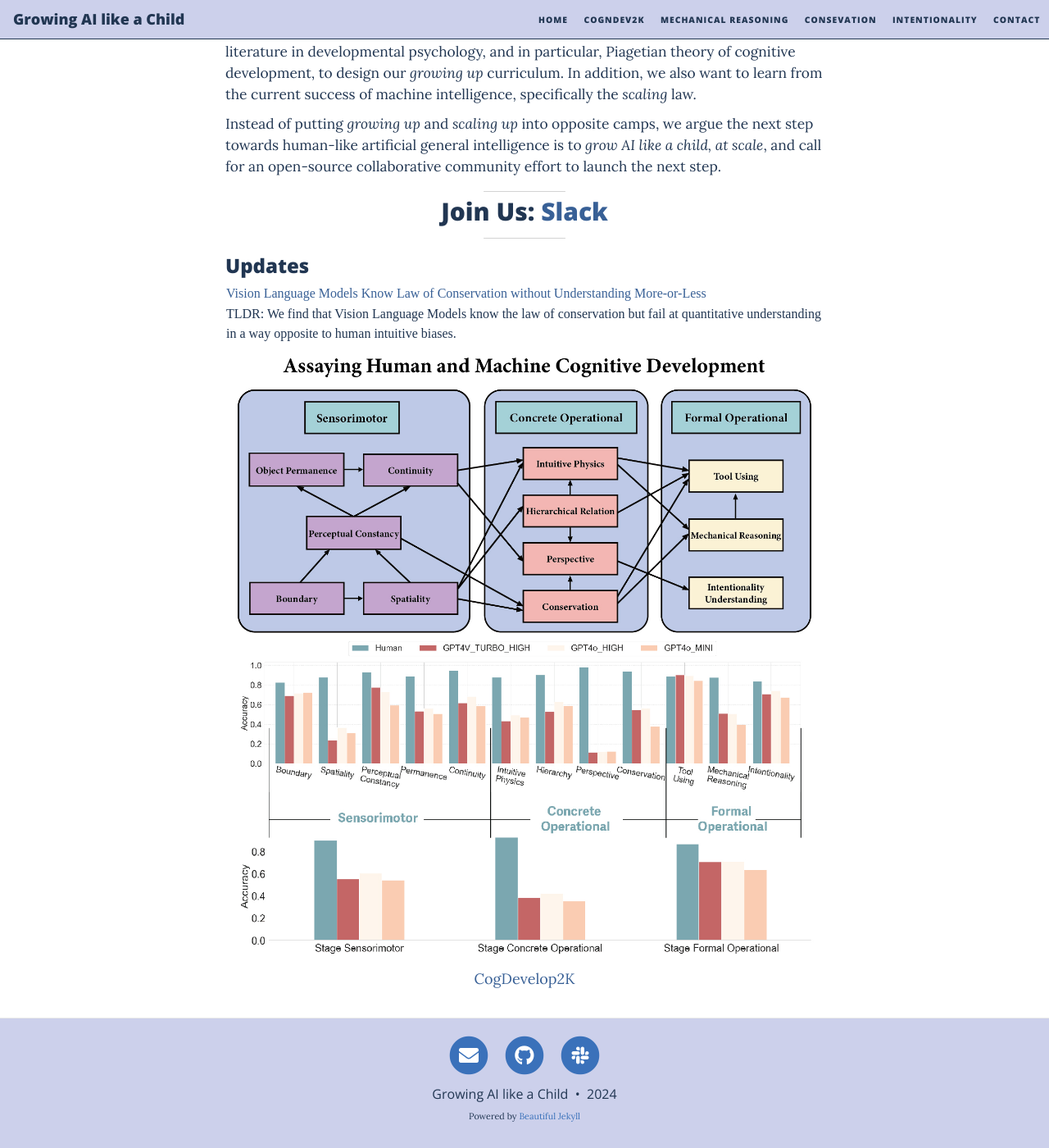
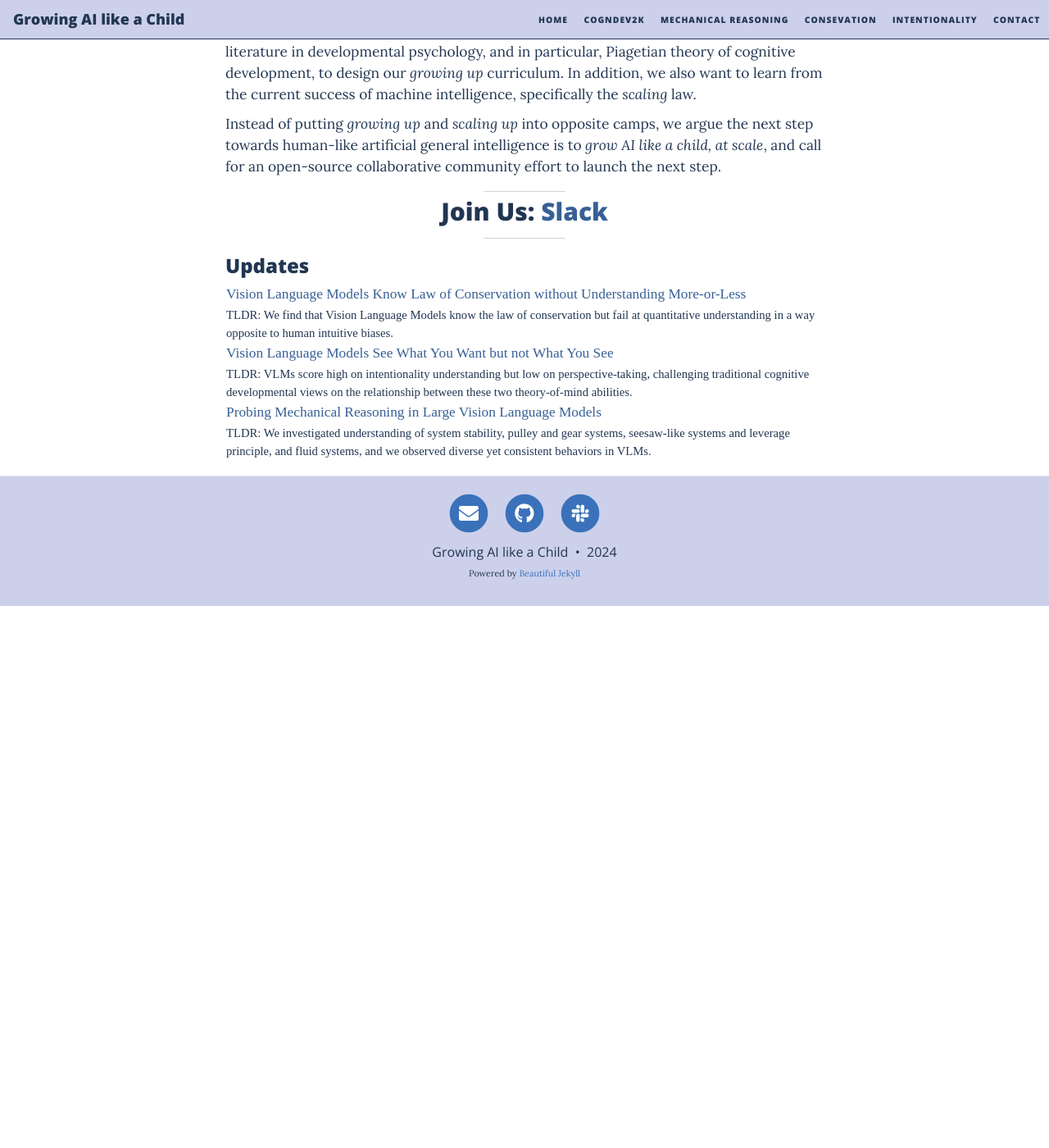
Before and after one commit to growing-ai-like-a-child/growing-ai-like-a-child.github.io, a Jekyll site: the page built from index.html, in a window 1280 px wide and 1400 px high, scrolled down 356 px. Shown: the whole window at 82% size. Built offline with Jekyll 4.4.1, drawn with Linux system fonts in a browser that asks for light colours; nearby versions of some CDN libraries; the list of posts is cut into pages by our own code; after the commit the page ends 1095 px from its top, so only the background shows below that.

Commit message:
Update index.html

```diff
--- a/index.html
+++ b/index.html
@@ -26,21 +26,43 @@ Instead of putting <i>growing up</i> and <i>scaling up</i> into opposite camps,
 
 <h3>Updates</h3>
 <div class="publication" style="font-size: 12pt; font-family:'Times New Roman', Times, serif;">
-    <p style="margin: 1px;">
+    <p style="margin: 1px; font-size: 13pt">
         <a href="https://arxiv.org/abs/2410.00332" target="_blank">
             Vision Language Models Know Law of Conservation without Understanding More-or-Less
         </a>
     </p>
-    <p style="margin: 1px;">
+    <p style="margin: 1px; font-size: 11pt">
         TLDR: We find that Vision Language Models know the law of conservation but fail at quantitative understanding in a way opposite to human intuitive biases.
     </p>
 </div>
 
+<div class="publication" style="font-size: 12pt; font-family:'Times New Roman', Times, serif;">
+    <p style="margin: 1px; font-size: 13pt">
+        <a href="https://arxiv.org/abs/2410.00324" target="_blank">
+            Vision Language Models See What You Want but not What You See
+        </a>
+    </p>
+    <p style="margin: 1px; font-size: 11pt">
+        TLDR: VLMs score high on intentionality understanding but low on perspective-taking, challenging traditional cognitive developmental views on the relationship between these two theory-of-mind abilities.
+    </p>
+</div>
 
+<div class="publication" style="font-size: 12pt; font-family:'Times New Roman', Times, serif;">
+    <p style="margin: 1px; font-size: 13pt">
+        <a href="https://arxiv.org/abs/2410.00318" target="_blank">
+            Probing Mechanical Reasoning in Large Vision Language Models
+        </a>
+    </p>
+    <p style="margin: 1px; font-size: 11pt">
+        TLDR: We investigated understanding of system stability, pulley and gear systems, seesaw-like systems and leverage principle, and fluid systems, and we observed diverse yet consistent behaviors in VLMs.
+    </p>
+</div>
 
+<!--
 <center>
     <figure>
         <img src="material_1.jpg" alt="Logo" style="max-width: 100%; height: auto;">
         <figcaption><a href="https://openreview.net/forum?id=fDNBPqgr4K" target="_blank">CogDevelop2K</a></figcaption>
     </figure>
 </center>
+-->
```
